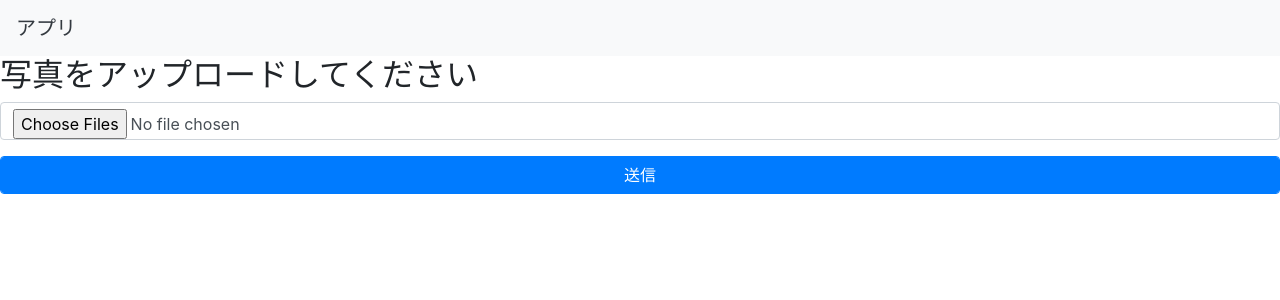
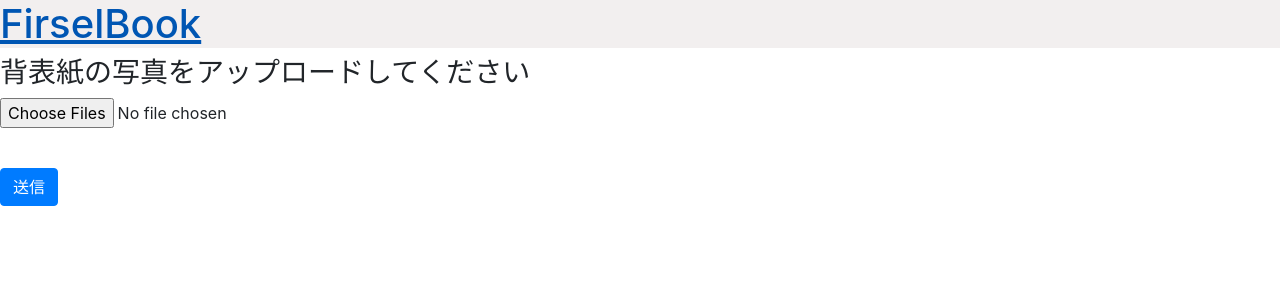
Before and after one commit to YuukiHayashi0510/FirselBook, a Flask app: template templates/index.html in a window 1280 px wide. Shown: the top 300 px of the page. Run offline with Flask 2, Linux system fonts and the light colour scheme; the template is opened without the code that fills it, so the values that code supplies are empty; parts of the project's set-up code (start-up, migrations or seed data) failed here and were passed over.

Commit message:
デザイン開始

```diff
--- /dev/null
+++ b/static/css/style.css
@@ -0,0 +1,3 @@
+header {
+    background-color: #5f0f40;
+}
--- a/templates/index.html
+++ b/templates/index.html
@@ -1,20 +1,33 @@
 {% extends "layout.html" %}
 {% block content %}
 <div class="enter_btn">
-    <h2>写真をアップロードしてください</h2>
+    <h3>背表紙の写真をアップロードしてください</h3>
     <form action = "/upload" method="post" enctype="multipart/form-data">
-        <p><input type="file" id = "upload_files" name = "upload_files" multiple="multiple" class="form-control"></p>
-        <p><input type="submit" value="送信" class="form-control btn btn-primary"></p>
+        <p><input type="file" id = "upload_files" name = "upload_files" multiple="multiple" required="required" onchange="previewImage(this);"></p>
+        <img id="preview">
+        <p><input type="submit" value="送信" class="btn btn-primary"></p>
     </form>
 
     {% if enter_images %}
     {% for path in enter_images %}
         <div>
+            <h4>履歴</h4>
         <img src="images/image_enter/{{ path }}" style="margin-top: 10px; vertical-align: bottom; width: 200px;">
-        {{ path }}
+        <!-- {{ path }} -->
         </div>
     {% endfor %}
     {% endif %}
 </div>
 
 {% endblock %}
+
+<script>
+    function previewImage(obj)
+    {
+        var fileReader = new FileReader();
+        fileReader.onload = (function() {
+            document.getElementById('preview').src = fileReader.result;
+        });
+        fileReader.readAsDataURL(obj.files[0]);
+    }
+</script>
--- a/templates/layout.html
+++ b/templates/layout.html
@@ -8,17 +8,26 @@
         <link rel="stylesheet" href="https://cdn.jsdelivr.net/npm/bootstrap@4.5.3/dist/css/bootstrap.min.css" integrity="sha384-TX8t27EcRE3e/ihU7zmQxVncDAy5uIKz4rEkgIXeMed4M0jlfIDPvg6uqKI2xXr2" crossorigin="anonymous">
         <title>FirselBook</title>
     </head>
+    <header>
+        <h1>
+            <a class="app-name" href="/">FirselBook</a>
+        </h1>
+    </header>
     <body>
-        <nav class="navbar navbar-expand-lg navbar-light bg-light">
-        <a class="navbar-brand text-dark" href="#">アプリ</a>
-        <button class="navbar-toggler" type="button" data-toggle="collapse" data-target="#navbarNavAltMarkup" aria-controls="navbarNavAltMarkup" aria-expanded="false" aria-label="Toggle navigation">
-            <span class="navbar-toggler-icon"></span>
-        </button>
-        <div class="collapse navbar-collapse" id="navbarNavAltMarkup">
-            <div class="navbar-nav ">
-            </div>
-        </div>
-        </nav>
+
         {% block content %}{% endblock %}
     </body>
 </html>
+
+<style>
+    header {
+        background-color: rgba(241, 237, 237, 0.87);
+    }
+    header a {
+        color: #5f0f40;
+    }
+    /* ネザーぽいマゼンタ #5f0f40
+暗い赤 #9a031e
+暗いオレンジ #e36414
+ライム系青 #27c2a4 */
+</style>
```
Also changed, not shown: images/image_enter/100001547680001.jpg (deleted), images/image_enter/NARUTO.jpg (deleted), images/image_enter/TE-01.jpg (deleted), images/image_enter/U9100054244661.jpg (deleted), images/image_enter/image.png (deleted), images/image_enter/キャプテン翼.jpg (added), images/image_enter/スクリーンショット 2021-11-19 0.05.47.png (deleted), images/image_enter/ドラえもん.jpg (deleted), images/image_enter/ペンギン.jpg (deleted), images/image_enter/進撃の巨人.jpg (deleted), static/js/script.js (added).
